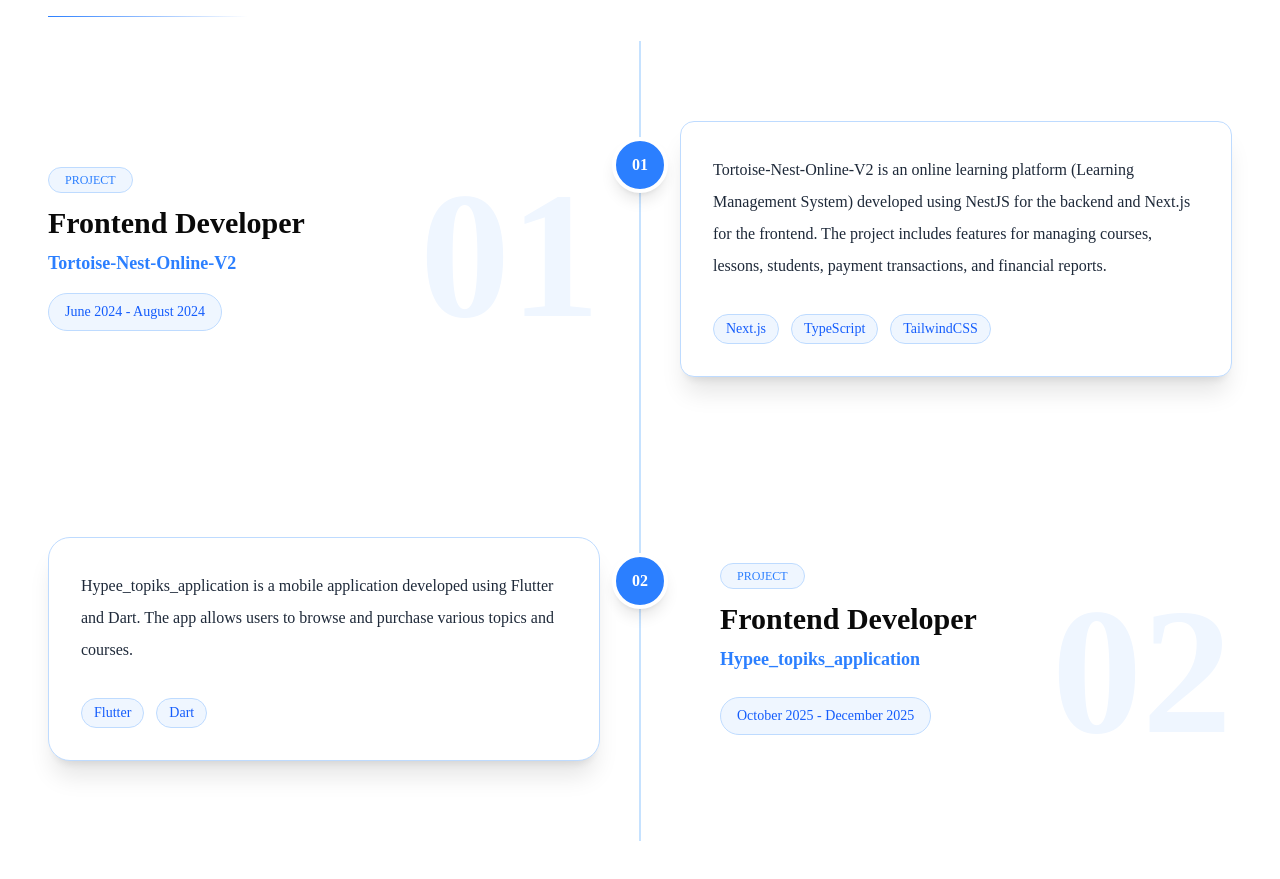
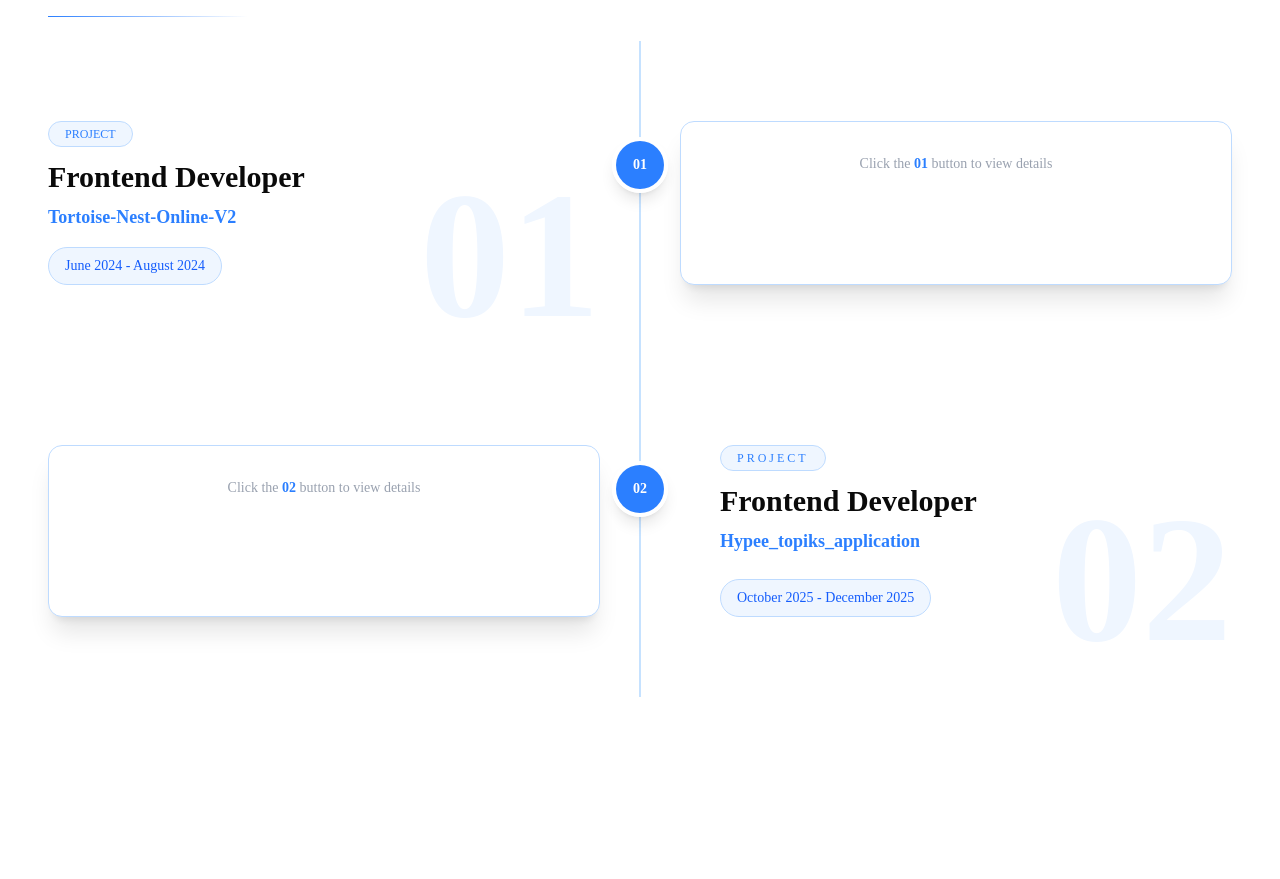
Before and after one commit to LongNguyen04064/portfolio_long, a Next.js app: page / in a window 1280 px wide. Shown: the part 1052-1931 px from the top of the page. Built offline with nearby package versions, Linux system fonts and the light colour scheme.

Commit message:
feat: enhance Project component with interactive project details and improved layout

```diff
--- a/components/project.tsx
+++ b/components/project.tsx
@@ -1,6 +1,12 @@
 "use client"
 
+import { useState } from "react";
+
 export default function Project() {
+    //Ham quan ly trang thai cua project duoc mo hoac dong
+    const [activeProject, setActiveProject] = useState<number | null>(null);
+
+    //"map" du lieu project
     const projectItem = [
         {   title:"Tortoise-Nest-Online-V2",
             description:"Tortoise-Nest-Online-V2 is an online learning platform (Learning Management System) developed using NestJS for the backend and Next.js for the frontend. The project includes features for managing courses, lessons, students, payment transactions, and financial reports.",
@@ -21,6 +27,7 @@
             }
         },
     ]
+    // Ham dinh dang thang va nam tu chuoi "YYYY/MM" sang dinh dang "Month Year"
     const formatMonth = (value: string) => {
         const [year, month] = value.split('/').map(Number);
 
@@ -30,6 +37,12 @@
             month:"long",
             year:"numeric",
             }).format(date);
+    };
+
+    const handleProjectClick = (index: number) => {
+        setActiveProject(
+            activeProject === index ? null : index
+        )
     };
 
   return (
@@ -43,20 +56,69 @@
         </div>
 
         <div className='relative'>
-            <div className='absolute left-1/2 top-0 h-full w-px -translate-x-1/2 bg-blue-300'></div>
+            <div className='absolute left-1/2 top-0 h-full w-px -translate-x-1/2 bg-blue-300 hidden md:block'></div>
             {
                 projectItem.map((project, index) => {
                     const isLeft = index % 2 === 0;
+                    const isActive = activeProject === index;
                     return (
-                        <div key={project.title} className="relative grid grid-cols-2 gap-20 py-20">
-                            <div className="absolute top-24 left-1/2 -translate-x-1/2 w-14 h-14 rounded-full bg-blue-500 text-white flex items-center justify-center font-bold border-4 border-white shadow-lg">
-                                {(index + 1).toString().padStart(2, '0')}
-                            </div>
+                        <div key={project.title} className="relative grid grid-cols-1 md:grid-cols-2 gap-10 md:gap-20 py-16 md:py-20">
+                            <button
+                                onClick={() => handleProjectClick(index)}
+                                aria-label={"Show ${project.title} details"}
+                                className="absolute z-30 top-10 md:top-24 left-1/2 -translate-x-1/2 w-14 h-14 rounded-full flex items-center justify-center font-bold text-sm border-4 border-white shadow-lg transition-all duration-300 md:flex"
+                                >
+                                {/*Ping effect*/}
+                                {isActive && (
+                                    <>
+                                        <span className="absolute inset-0 rounded-full bg-blue-300 opacity-60 animate-ping"></span>
+                                        <span className="absolute -inset-2 rounded-full border border-blue-300 opacity-70 animate-pulse"></span>
+                                    </>
+                                )}
+                                {/*button*/}
+                                <span
+                                        className={`relative z-10 w-full h-full rounded-full flex items-center justify-center  transition-all duration-300
+                                            ${
+                                                isActive
+                                                    ? "bg-blue-700 text-white scale-110"
+                                                    : "bg-blue-500 text-white hover:bg-blue-700 hover:scale-110"
+                                            }
+                                        `}
+                                    >
+                                        {(index + 1).toString().padStart(2, "0")}
+                                    </span>
+                            </button>
+
+                            <button
+                                onClick={() => handleProjectClick(index)}
+                                className={` md:hidden w-12 h-12 rounded-full mx-auto flex items-center justify-center text-sm font-bold text-white shadow-lg transition-all duration-300
+                                    ${
+                                        isActive
+                                            ? "bg-blue-700 scale-110"
+                                            : "bg-blue-500 hover:bg-blue-700"
+                                    }
+                                `}
+                                >
+                                    <span className="relative">
+
+                                        {isActive && (
+                                            <span className="
+                                                absolute
+                                                -inset-3
+                                                rounded-full
+                                                border
+                                                border-blue-400
+                                                animate-ping
+                                            "></span>
+                                        )}
+                                        {(index + 1).toString().padStart(2, "0")}
+                                    </span>
+                                </button>
 
                             {isLeft ? (
                                 <>
-                                    <div className="relative pr-10 flex flex-col justify-center">
-                                        <span className="absolute text-[180px] font-black text-blue-50 -z-10 right-0 top-0">
+                                    <div className="relative pr-0 md:pr-10 flex flex-col justify-center">
+                                        <span className="absolute text-[120px] md:text-[180px] font-black text-blue-50 -z-10 right-0 top-0 select-none">
                                             {(index + 1).toString().padStart(2, '0')}
                                         </span>
                                         <span className="text-xs uppercase tracking-[30x] text-blue-500 rounded-full border border-blue-200 bg-blue-50 px-4 py-1 w-fit">
@@ -73,7 +135,14 @@
                                             {formatMonth(project.spring.end)}
                                         </div>
                                     </div>
-                                    <div className="bg-white rounded-xl border border-blue-200 p-8 shadow-xl hover:-translate-y-1 transition-all">
+                                    <div className="bg-white rounded-xl border border-blue-200 shadow-xl overflow-hidden transition-all duration-500">
+                                        <div className={`transition-all duration-500 ease-in-out
+                                            ${
+                                                isActive
+                                                    ? "max-h-150 opacity-100 p-8"
+                                                    : "max-h-0 opacity-0 p-0"
+                                                }
+                                        `}>
                                             <p className="leading-8 text-gray-800">
                                                 {project.description}
                                             </p>
@@ -84,11 +153,49 @@
                                                     </span>
                                                 ))}
                                             </div>
+
+                                            <div className="mt-8 pt-6 border-t border-gray-100">
+                                                <p className="text-sm font-semibold text-gray-700 mb-3">
+                                                    Additional Information
+                                                </p>
+                                                <p className=" text-sm leading-7 text-gray-500">
+                                                    This section is a placeholder
+                                                    for additional project
+                                                    information. You can add
+                                                    your responsibilities,
+                                                    features, challenges,
+                                                    achievements, or technologies
+                                                    used here later.
+                                                </p>
+                                            </div>
+                                        </div>
+
+                                        {!isActive && (
+                                            <div className="p-8 text-center">
+                                                <p className=" text-sm text-gray-400">
+                                                    Click the{" "}
+                                                    <span className="text-blue-500 font-semibold">
+                                                        {(index + 1)
+                                                            .toString()
+                                                            .padStart(2, "0")}
+                                                    </span>{" "}
+                                                    button to view details
+                                                </p>
+                                            </div>
+                                        )}
                                     </div>
                                 </>
                             ) : (
                                 <>
-                                    <div className="bg-white rounded-3xl border border-blue-200 p-8 shadow-xl hover:-translate-y-1 transition-all">
+                                    <div className="bg-white rounded-xl border border-blue-200 shadow-xl overflow-hidden transition-all duration-500">
+                                        <div className={`transition-all duration-500 ease-in-out
+                                                ${
+                                                    isActive
+                                                        ? "max-h-150 opacity-100 p-8"
+                                                        : "max-h-0 opacity-0 p-0"
+                                                }
+                                            `}
+                                            >
                                             <p className="leading-8 text-gray-800">
                                                 {project.description}
                                             </p>
@@ -99,12 +206,41 @@
                                                     </span>
                                                 ))}
                                             </div>
+                                            <div className="mt-8 pt-6 border-t border-gray-100">
+                                                <p className="text-sm font-semibold text-gray-700 mb-3">
+                                                    Additional Information
+                                                </p>
+                                                <p className=" text-sm leading-7 text-gray-500">
+                                                    This section is a placeholder
+                                                    for additional project
+                                                    information. You can add
+                                                    your responsibilities,
+                                                    features, challenges,
+                                                    achievements, or technologies
+                                                    used here later.
+                                                </p>
                                             </div>
-                                    <div className="relative pl-10 flex flex-col justify-center">
-                                        <span className="absolute text-[180px] font-black text-blue-50 -z-10 right-0 top-0">
+                                        </div>
+                                        {!isActive && (
+                                            <div className="p-8 text-center">
+                                                <p className="text-sm text-gray-400">
+                                                    Click the{" "}
+                                                    <span className=" text-blue-500 font-semibold">
+                                                        {(index + 1)
+                                                            .toString()
+                                                            .padStart(2, "0")}
+                                                    </span>{" "}
+                                                    button to view details
+                                                </p>
+                                            </div>
+                                        )}
+                                    </div>
+
+                                    <div className="relative pl-0 md:pl-10 flex flex-col justify-center">
+                                        <span className="absolute text-[120px] md:text-[180px] font-black text-blue-50 -z-10 right-0 top-0 select-none">
                                             {(index + 1).toString().padStart(2, '0')}
                                         </span>
-                                        <span className="text-xs uppercase tracking-[30x] text-blue-500 rounded-full border border-blue-200 bg-blue-50 px-4 py-1 w-fit">
+                                        <span className="text-xs uppercase tracking-[3px] text-blue-500 rounded-full border border-blue-200 bg-blue-50 px-4 py-1 w-fit">
                                             Project
                                         </span>
                                         <h2 className="text-3xl font-bold mt-3">
```
Lines whose indentation alone changed are shown as unchanged.
